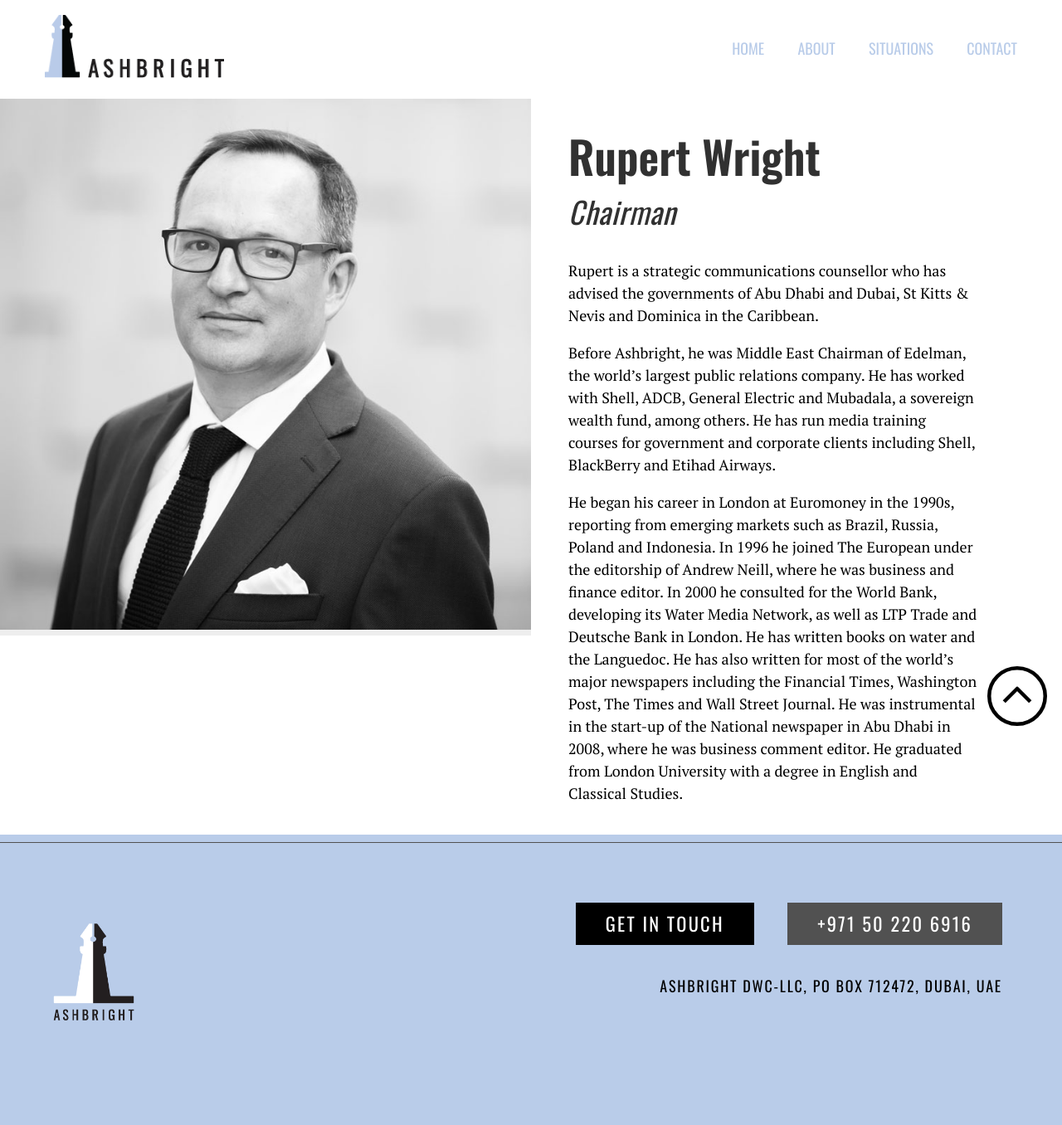
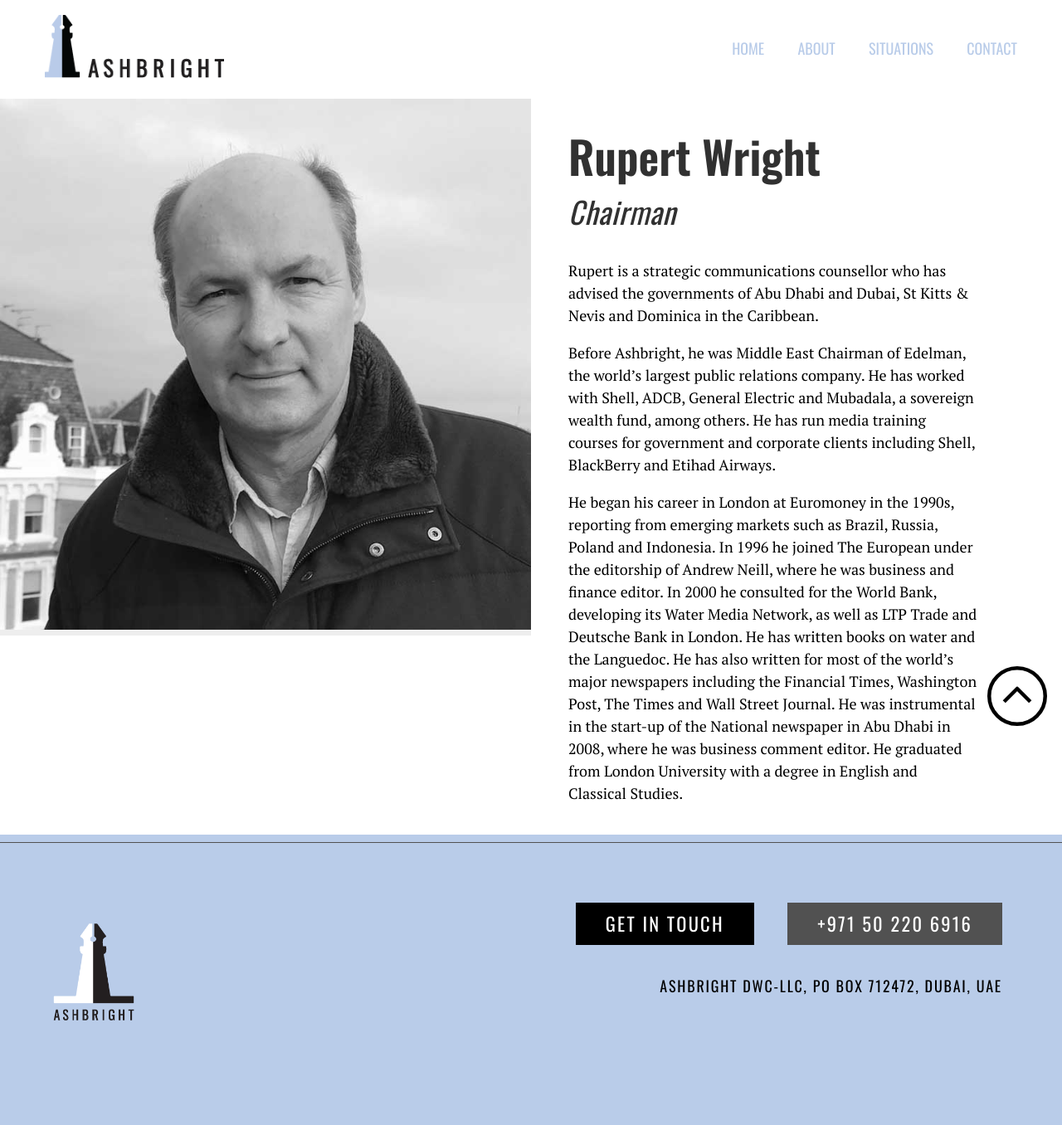
Before and after one commit to wearethoughtfox/ashbright, a Jekyll site: the page built from rupert-wright.md, in a window 1280 px wide. Shown: the whole page at 83% size. Built offline with Jekyll 4.4.1, drawn with Linux system fonts in a browser that asks for light colours.

Commit message:
Change Rupert's bio image.

```diff
--- a/_layouts/bio.html
+++ b/_layouts/bio.html
@@ -6,7 +6,7 @@
 
 <article class="cf bio">
   <div class="fl w-100 w-50-ns bg-light-gray mr4">
-    <img class="w-100" src="{{ site.baseurl }}/images/{{ page.image }}" alt="{{ page.bio-name }}">
+    <img class="w-100" src="{{ site.baseurl }}/{{ page.image }}" alt="{{ page.bio-name }}">
   </div>
   <div class="fl w-100 w-40-ns ph2">
     <h1 class="f-head f-head-ns">{{ page.bio-name }}</h1>
--- a/rupert-wright.md
+++ b/rupert-wright.md
@@ -3,7 +3,7 @@
 title: Rupert Wright
 bio-name: Rupert Wright
 bio-title: Chairman
-image: tom-ashby-square-web.jpg
+image: images/rupert-wright-square-web.jpg
 slug: rupert-wright
 ---
 
```
Also changed, not shown: tom-ashby.md (+1 -1 lines), README.md, images/rupert-wright-square-web.jpg (added).
